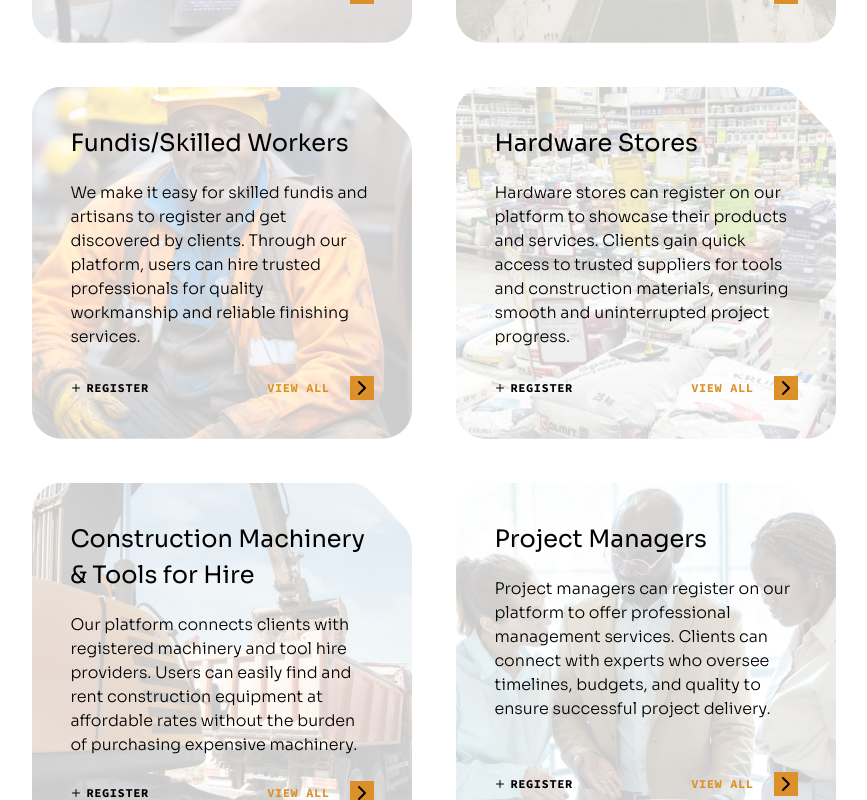
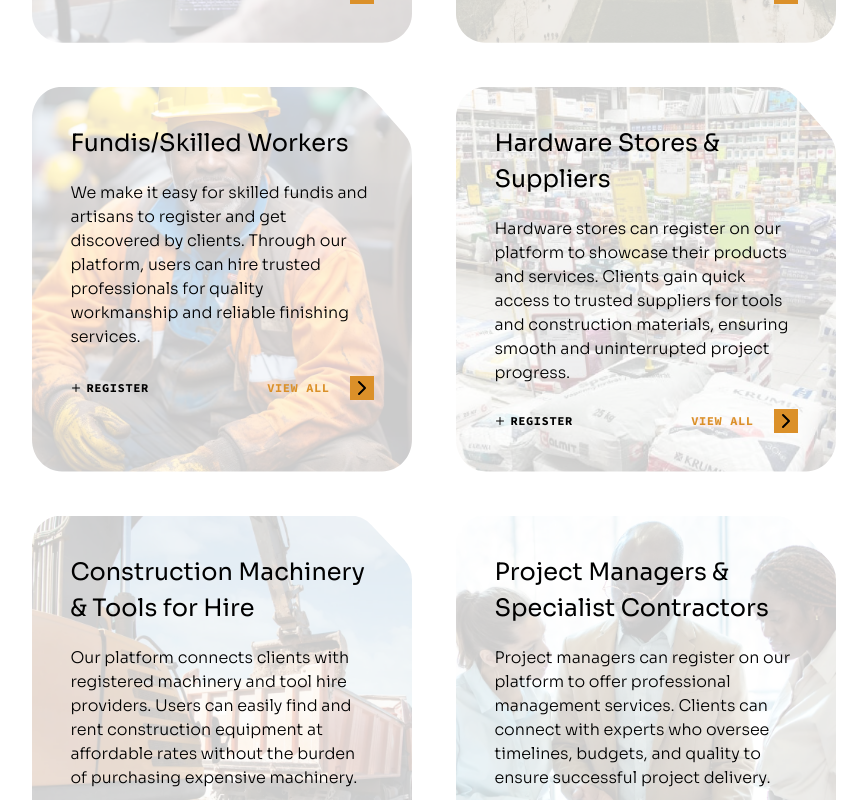
Before and after one commit to justaguyeu/ujenzilinkingsolutions2025, a React (Vite) app: page /serviceses in a window 1280 px wide. Shown: the part 3120-3920 px from the top of the page, without its empty margins (30-897 px from the left). Built offline with nearby package versions, Linux system fonts and the light colour scheme; no server answers; the database is empty.

Commit message:
projects

```diff
--- a/src/constants/index.js
+++ b/src/constants/index.js
@@ -418,7 +418,7 @@ export const benefits = [
   },
   {
     id: "9",
-    title: "Hardware Stores",
+    title: "Hardware Stores & Suppliers",
     text: "Hardware stores can register on our platform to showcase their products and services. Clients gain quick access to trusted suppliers for tools and construction materials, ensuring smooth and uninterrupted project progress.",
     backgroundUrl: "./src/assets/benefits/card-6.svg",
     iconUrl: benefitIcon2,
@@ -434,7 +434,7 @@ export const benefits = [
   },
   {
     id: "11",
-    title: "Project Managers",
+    title: "Project Managers & Specialist Contractors",
     text: "Project managers can register on our platform to offer professional management services. Clients can connect with experts who oversee timelines, budgets, and quality to ensure successful project delivery.",
     backgroundUrl: "./src/assets/benefits/card-6.svg",
     iconUrl: benefitIcon2,
```
